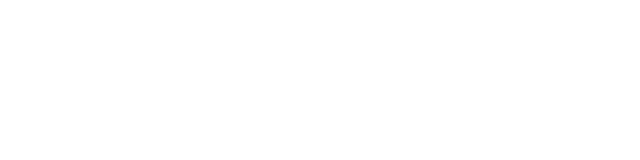
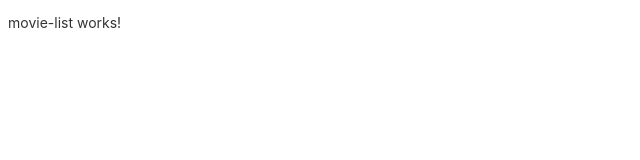
Before and after one commit to FrankKamala/movie-hub, an Angular app: page / in a window 1280 px wide. Shown: the top 160 px of the page, without its empty margins (0-640 px from the left). Built offline with nearby package versions, Linux system fonts and the light colour scheme.

Commit message:
add movie-list component

```diff
--- a/src/app/app.component.html
+++ b/src/app/app.component.html
@@ -292,14 +292,8 @@
 
 
 
-<!-- * * * * * * * * * * * * * * * * * * * * * * * * * * * * * * * -->
-<!-- * * * * * * * * * * * The content above * * * * * * * * * * * -->
-<!-- * * * * * * * * * * is only a placeholder * * * * * * * * * * -->
-<!-- * * * * * * * * * * and can be replaced. * * * * * * * * * * * -->
-<!-- * * * * * * * * * * * * * * * * * * * * * * * * * * * * * * * -->
-<!-- * * * * * * * * * * End of Placeholder * * * * * * * * * * * -->
-<!-- * * * * * * * * * * * * * * * * * * * * * * * * * * * * * * * -->
 
+<app-movie-list></app-movie-list>
 
 
 <router-outlet></router-outlet>
--- a/src/app/app.module.ts
+++ b/src/app/app.module.ts
@@ -3,10 +3,12 @@
 
 import { AppRoutingModule } from './app-routing.module';
 import { AppComponent } from './app.component';
+import { MovieListComponent } from './movie-list/movie-list.component';
 
 @NgModule({
   declarations: [
-    AppComponent
+    AppComponent,
+    MovieListComponent
   ],
   imports: [
     BrowserModule,
--- /dev/null
+++ b/src/app/movie-list/movie-list.component.html
@@ -0,0 +1 @@
+<p>movie-list works!</p>
--- /dev/null
+++ b/src/app/movie-list/movie-list.component.ts
@@ -0,0 +1,15 @@
+import { Component, OnInit } from '@angular/core';
+
+@Component({
+  selector: 'app-movie-list',
+  templateUrl: './movie-list.component.html',
+  styleUrls: ['./movie-list.component.css']
+})
+export class MovieListComponent implements OnInit {
+
+  constructor() { }
+
+  ngOnInit() {
+  }
+
+}
```
Also changed, not shown: src/app/movie-list/movie-list.component.css (added), 1 other file (tests, documents, lock files or other folders).
